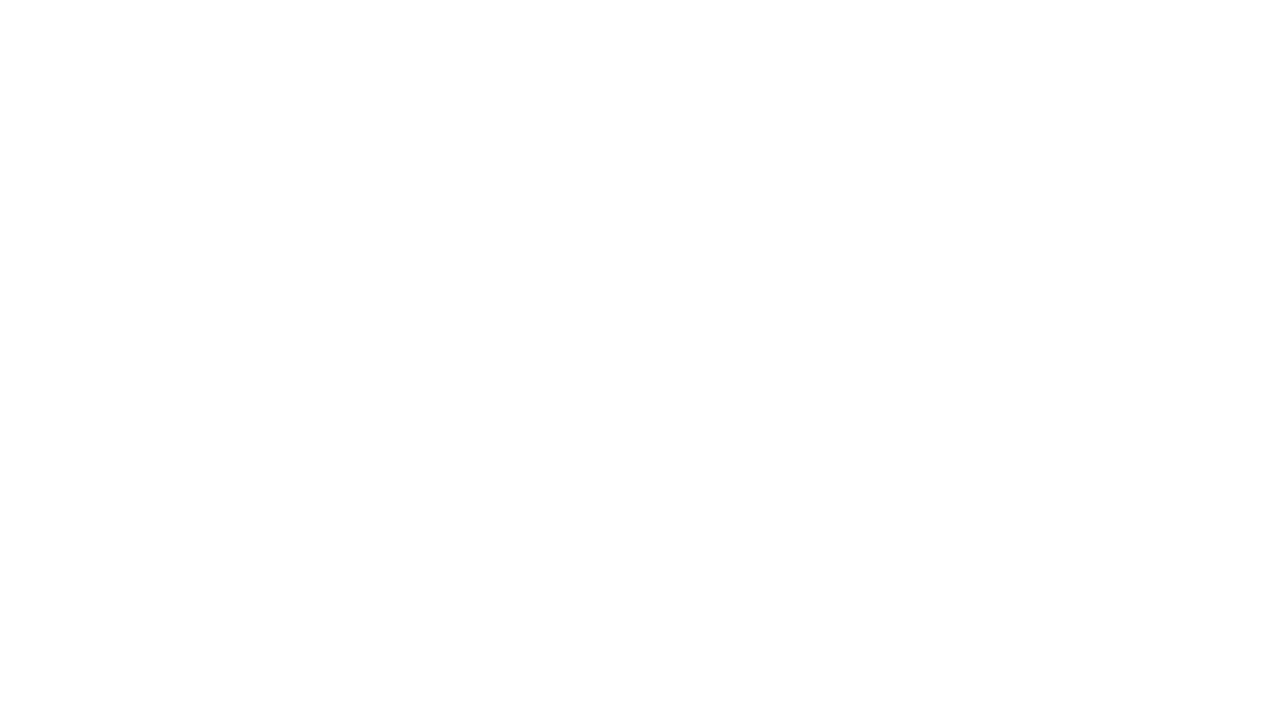
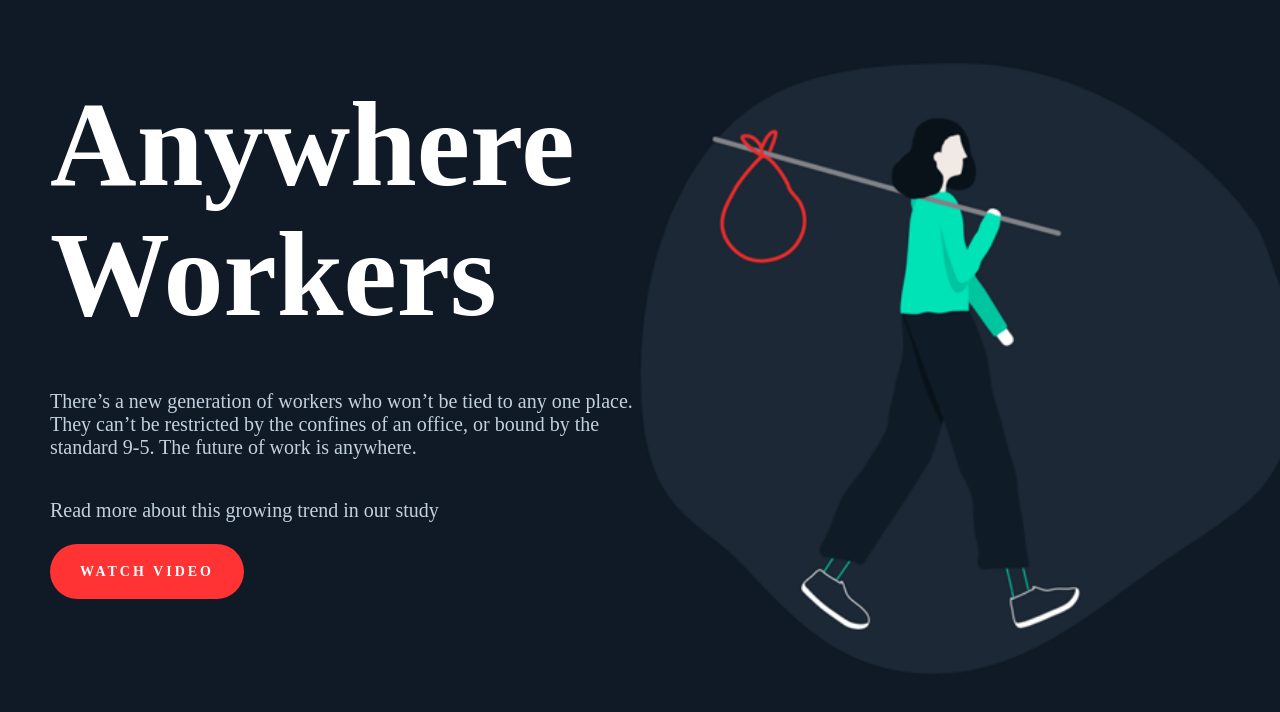
Before and after one commit to EHB-MCT/web1-exercise-04-Taysir96, a plain HTML site: page index.html in a window 1280 px wide. Drawn offline with Linux system fonts and the light colour scheme.

Commit message:
Exercise_04

```diff
--- a/index.html
+++ b/index.html
@@ -5,12 +5,18 @@
     <meta charset="UTF-8">
     <meta http-equiv="X-UA-Compatible" content="IE=edge">
     <meta name="viewport" content="width=device-width, initial-scale=1.0">
-    <title>Google Fonts</title>
-    <link rel="stylesheet" href="style.css">
+    <title>Anywhere Workers</title>
+    <link rel="stylesheet" href="style.css" type="text/css">
 </head>
 
 <body>
-
+    <div>
+        <h1>Anywhere <br> Workers</h1>
+        <p>There’s a new generation of workers who won’t be tied to any one place. They can’t be restricted by the
+            confines of an office, or bound by the standard 9-5. The future of work is anywhere.</p>
+        <p id="read-more">Read more about this growing trend in our study</p>
+        <a href="#">Watch Video</a>
+    </div>
 </body>
 
 </html>
--- a/style.css
+++ b/style.css
@@ -1 +1,52 @@
-/* nothing here */
+@import url('https://fonts.googleapis.com/css2?family=Karla&display=swap');
+
+body {
+    background-color: #0f1a26;
+    margin: 50px;
+    font-family: "karla"sans-serif;
+    background-image: url(images/anywhere-workers.gif);
+    background-repeat: no-repeat;
+    background-position: right top;
+    background-size: 700px;
+}
+
+h1 {
+    font-size: 120px;
+    color: #FFF;
+    line-height: 130px;
+    margin-bottom: 50px;
+    font-family: 'Spectral', serif;
+}
+
+p {
+    font-size: 20px;
+    color: #c3d0df;
+    width: 50%;
+    margin-bottom: 40px;
+}
+
+#readmore {
+    color: #f33;
+    margin-bottom: 80px;
+    text-transform: uppercase;
+    font-size: 16px;
+    letter-spacing: 3px;
+}
+
+a {
+    background-color: #f33;
+    padding: 20px 30px;
+    border-radius: 30px;
+    color: #FFF;
+    text-transform: uppercase;
+    text-decoration: none;
+    font-size: 14px;
+    font-weight: bold;
+    letter-spacing: 3px;
+    transition: 1s;
+}
+
+a:hover {
+    background-color: rgb(165, 7, 7);
+    border-radius: 0px;
+}
```
